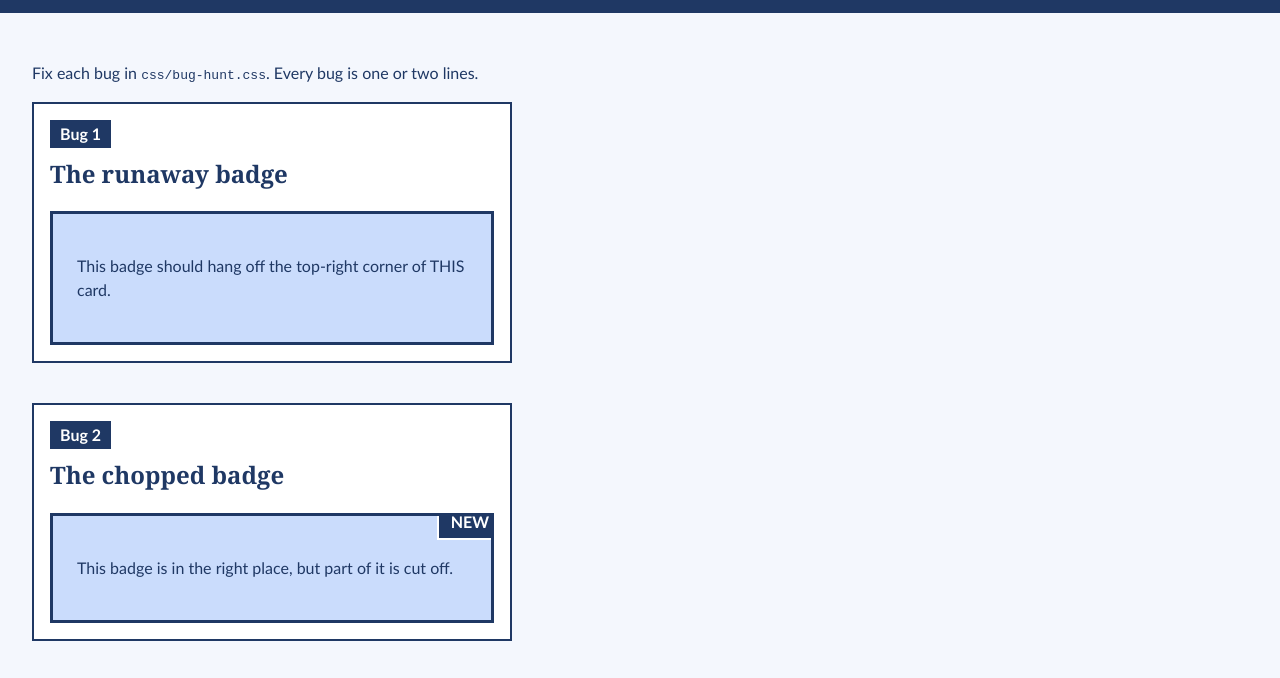
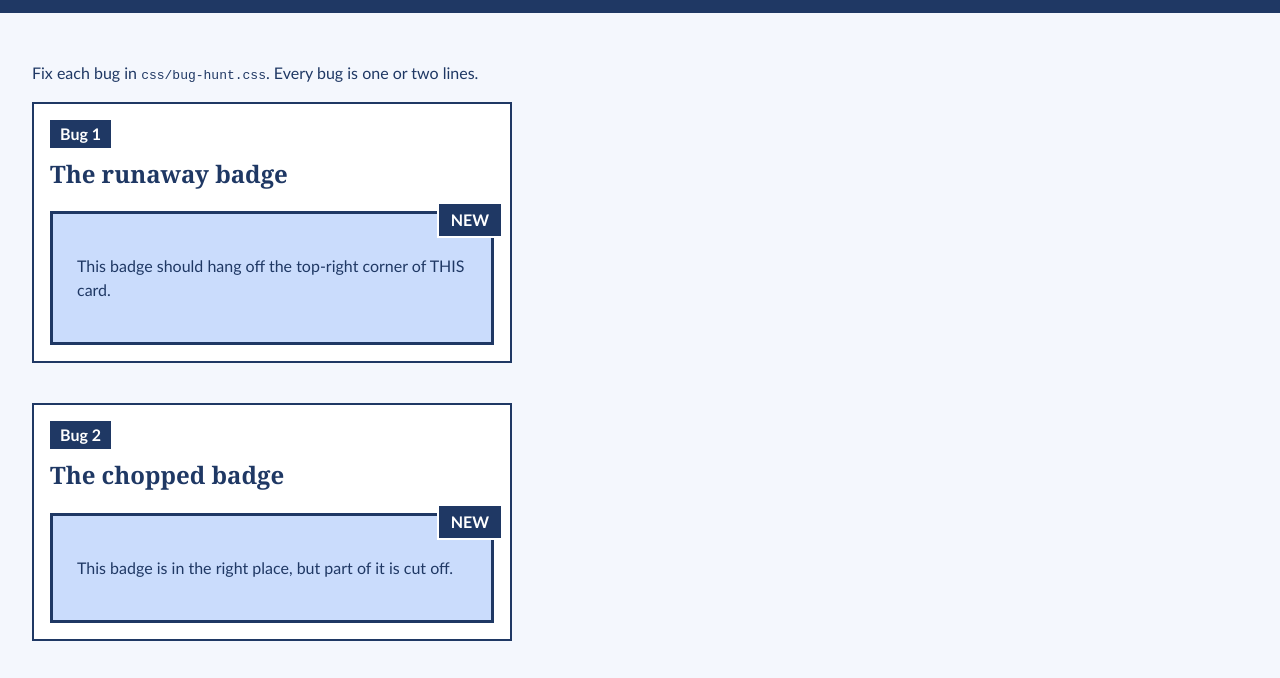
Before and after one commit to mhard2131/flowexample, a plain HTML site: page starter/bug-hunt.html in a window 1280 px wide. Shown: the part 95-773 px from the top of the page. Drawn offline with Linux system fonts and the light colour scheme.

Commit message:
Block 2: positioning bug hunt

```diff
--- a/starter/css/bug-hunt.css
+++ b/starter/css/bug-hunt.css
@@ -111,6 +111,7 @@ main {
 
 /* Bug 1: The badge flies to the corner of the PAGE instead of the card. */
 .card-a {
+  position: relative;
 }
 
 
@@ -118,7 +119,7 @@ main {
    (Someone added the line below "to keep things tidy.") */
 .card-b {
   position: relative;
-  overflow: hidden;
+  overflow: visible;
 }
 
 
@@ -131,7 +132,7 @@ main {
 /* Bug 4: The header has position: sticky and top: 0, but it scrolls away.
    Hint: the problem is NOT in the header's own rule. Look at its parent. */
 .page-wrap {
-  overflow: hidden;
+  overflow: visible;
 }
 
 .board-header {
```
